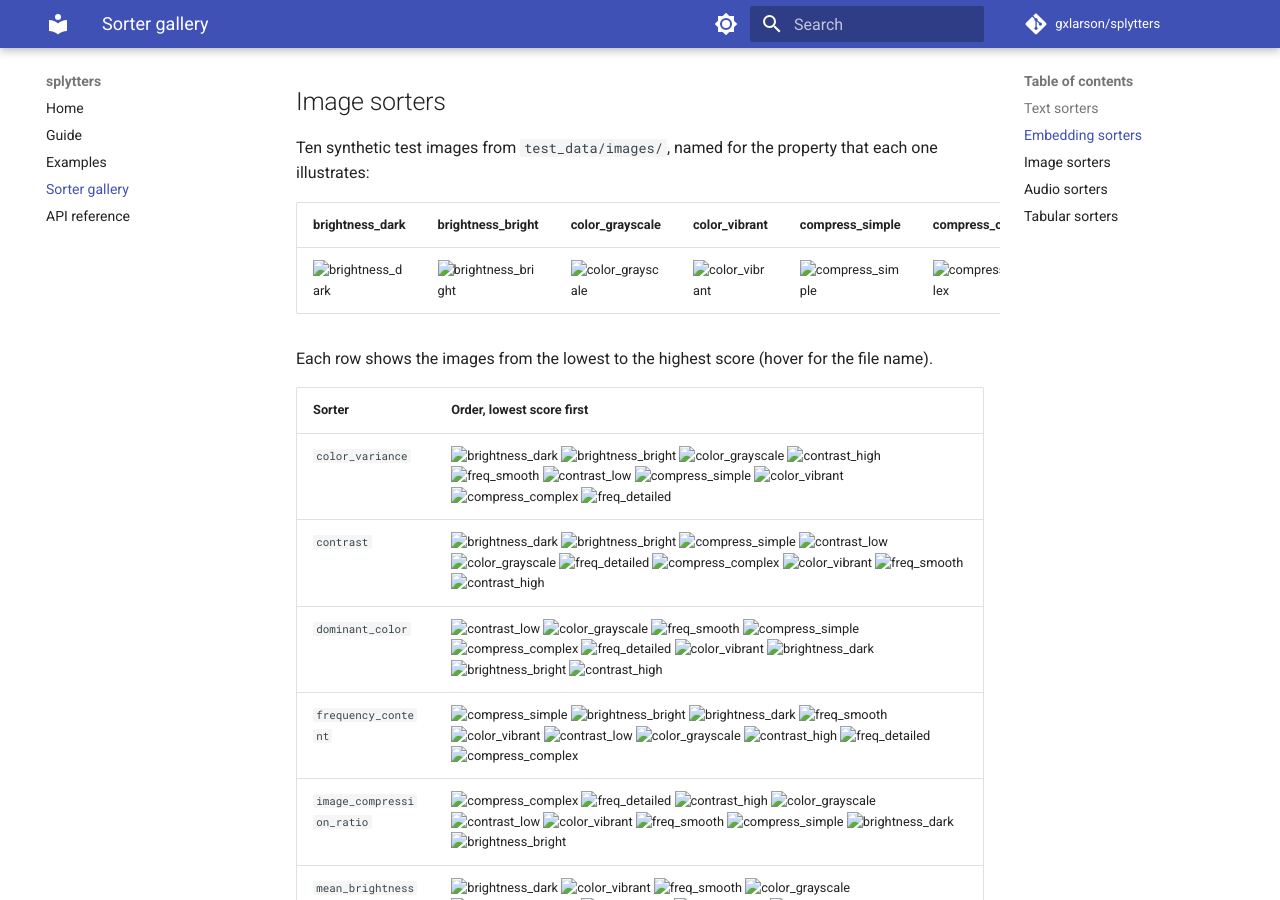
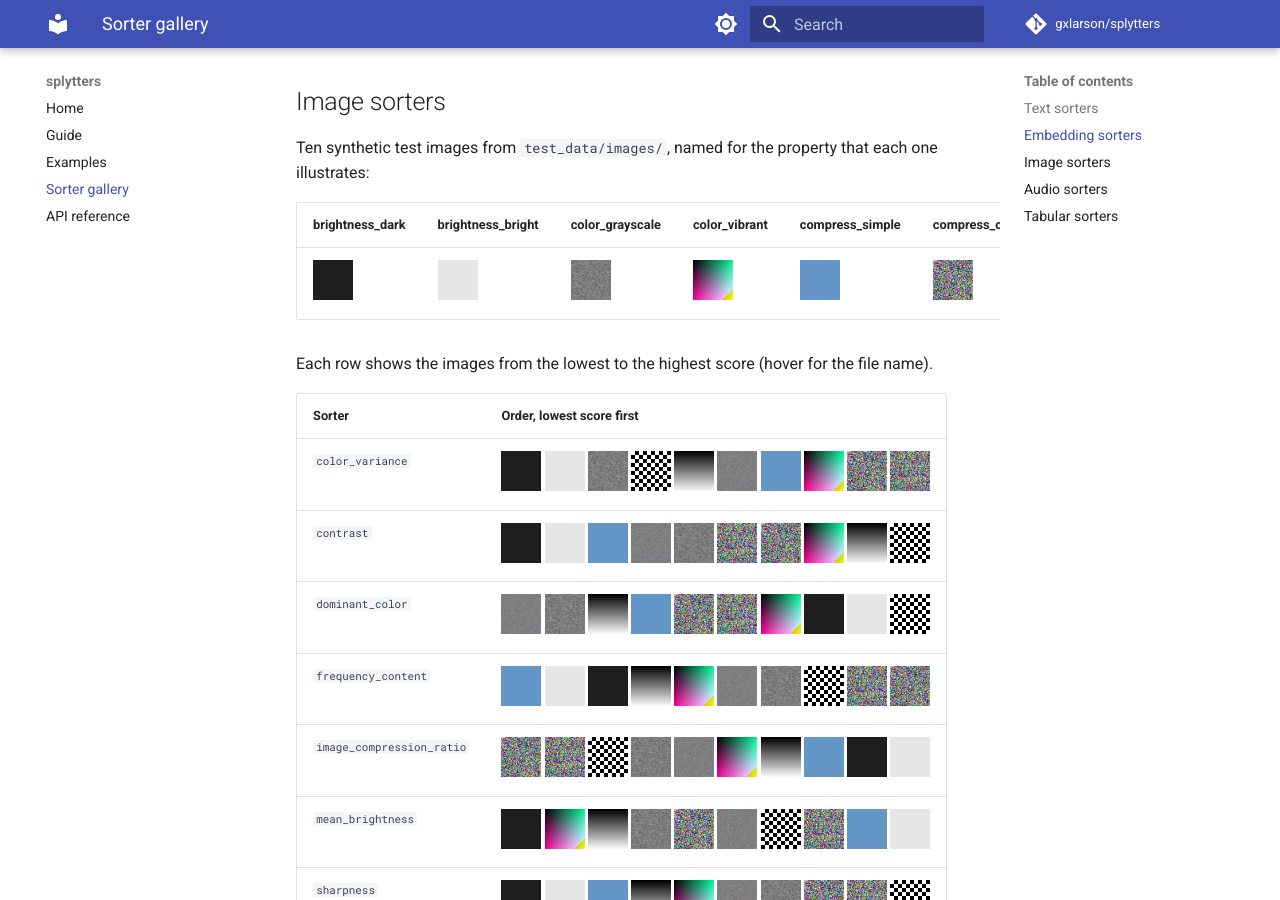
Before and after one commit to gxlarson/splytters, an MkDocs documentation site: the page built from docs/sorter_gallery.md, in a window 1280 px wide and 900 px high, scrolled down 2312 px. Built offline with MkDocs 1.6.1 and Material for MkDocs 9.7.7, drawn with Linux system fonts in a browser that asks for light colours; comment, search, counter and statistics services are not loaded.

Commit message:
docs: fix the image paths in the sorter gallery
The thumbnails were raw <img> tags with relative paths, which MkDocs does
not rewrite. With directory URLs the page is served at /sorter_gallery/,
so the browser requested /sorter_gallery/assets/gallery/*.png, which does
not exist. The generator now writes Markdown images, which MkDocs rewrites
and checks in strict mode, with attr_list for the 40-pixel width.

Co-Authored-By: Claude Opus 5.5 <noreply@anthropic.com>

```diff
--- a/docs/examples/sorter_gallery.py
+++ b/docs/examples/sorter_gallery.py
@@ -108,7 +108,9 @@ def image_section(lines: list[str]) -> None:
         paths.append(str(src))
 
     def thumb(i: int) -> str:
-        return f'<img src="assets/gallery/{IMAGES[i]}.png" width="40" title="{IMAGES[i]}">'
+        # Markdown image syntax (not raw <img>), so that MkDocs rewrites the relative
+        # path for the page's URL. The width needs the attr_list extension.
+        return f'![{IMAGES[i]}](assets/gallery/{IMAGES[i]}.png){{ width="40" title="{IMAGES[i]}" }}'
 
     lines += ["## Image sorters", "",
               "Ten synthetic test images from `test_data/images/`, named for the property "
--- a/docs/sorter_gallery.md
+++ b/docs/sorter_gallery.md
@@ -56,19 +56,19 @@ Ten synthetic test images from `test_data/images/`, named for the property that
 
 | brightness_dark | brightness_bright | color_grayscale | color_vibrant | compress_simple | compress_complex | contrast_low | contrast_high | freq_smooth | freq_detailed |
 |---|---|---|---|---|---|---|---|---|---|
-| <img src="assets/gallery/brightness_dark.png" width="40" title="brightness_dark"> | <img src="assets/gallery/brightness_bright.png" width="40" title="brightness_bright"> | <img src="assets/gallery/color_grayscale.png" width="40" title="color_grayscale"> | <img src="assets/gallery/color_vibrant.png" width="40" title="color_vibrant"> | <img src="assets/gallery/compress_simple.png" width="40" title="compress_simple"> | <img src="assets/gallery/compress_complex.png" width="40" title="compress_complex"> | <img src="assets/gallery/contrast_low.png" width="40" title="contrast_low"> | <img src="assets/gallery/contrast_high.png" width="40" title="contrast_high"> | <img src="assets/gallery/freq_smooth.png" width="40" title="freq_smooth"> | <img src="assets/gallery/freq_detailed.png" width="40" title="freq_detailed"> |
+| ![brightness_dark](assets/gallery/brightness_dark.png){ width="40" title="brightness_dark" } | ![brightness_bright](assets/gallery/brightness_bright.png){ width="40" title="brightness_bright" } | ![color_grayscale](assets/gallery/color_grayscale.png){ width="40" title="color_grayscale" } | ![color_vibrant](assets/gallery/color_vibrant.png){ width="40" title="color_vibrant" } | ![compress_simple](assets/gallery/compress_simple.png){ width="40" title="compress_simple" } | ![compress_complex](assets/gallery/compress_complex.png){ width="40" title="compress_complex" } | ![contrast_low](assets/gallery/contrast_low.png){ width="40" title="contrast_low" } | ![contrast_high](assets/gallery/contrast_high.png){ width="40" title="contrast_high" } | ![freq_smooth](assets/gallery/freq_smooth.png){ width="40" title="freq_smooth" } | ![freq_detailed](assets/gallery/freq_detailed.png){ width="40" title="freq_detailed" } |
 
 Each row shows the images from the lowest to the highest score (hover for the file name).
 
 | Sorter | Order, lowest score first |
 |---|---|
-| `color_variance` | <img src="assets/gallery/brightness_dark.png" width="40" title="brightness_dark"> <img src="assets/gallery/brightness_bright.png" width="40" title="brightness_bright"> <img src="assets/gallery/color_grayscale.png" width="40" title="color_grayscale"> <img src="assets/gallery/contrast_high.png" width="40" title="contrast_high"> <img src="assets/gallery/freq_smooth.png" width="40" title="freq_smooth"> <img src="assets/gallery/contrast_low.png" width="40" title="contrast_low"> <img src="assets/gallery/compress_simple.png" width="40" title="compress_simple"> <img src="assets/gallery/color_vibrant.png" width="40" title="color_vibrant"> <img src="assets/gallery/compress_complex.png" width="40" title="compress_complex"> <img src="assets/gallery/freq_detailed.png" width="40" title="freq_detailed"> |
-| `contrast` | <img src="assets/gallery/brightness_dark.png" width="40" title="brightness_dark"> <img src="assets/gallery/brightness_bright.png" width="40" title="brightness_bright"> <img src="assets/gallery/compress_simple.png" width="40" title="compress_simple"> <img src="assets/gallery/contrast_low.png" width="40" title="contrast_low"> <img src="assets/gallery/color_grayscale.png" width="40" title="color_grayscale"> <img src="assets/gallery/freq_detailed.png" width="40" title="freq_detailed"> <img src="assets/gallery/compress_complex.png" width="40" title="compress_complex"> <img src="assets/gallery/color_vibrant.png" width="40" title="color_vibrant"> <img src="assets/gallery/freq_smooth.png" width="40" title="freq_smooth"> <img src="assets/gallery/contrast_high.png" width="40" title="contrast_high"> |
-| `dominant_color` | <img src="assets/gallery/contrast_low.png" width="40" title="contrast_low"> <img src="assets/gallery/color_grayscale.png" width="40" title="color_grayscale"> <img src="assets/gallery/freq_smooth.png" width="40" title="freq_smooth"> <img src="assets/gallery/compress_simple.png" width="40" title="compress_simple"> <img src="assets/gallery/compress_complex.png" width="40" title="compress_complex"> <img src="assets/gallery/freq_detailed.png" width="40" title="freq_detailed"> <img src="assets/gallery/color_vibrant.png" width="40" title="color_vibrant"> <img src="assets/gallery/brightness_dark.png" width="40" title="brightness_dark"> <img src="assets/gallery/brightness_bright.png" width="40" title="brightness_bright"> <img src="assets/gallery/contrast_high.png" width="40" title="contrast_high"> |
-| `frequency_content` | <img src="assets/gallery/compress_simple.png" width="40" title="compress_simple"> <img src="assets/gallery/brightness_bright.png" width="40" title="brightness_bright"> <img src="assets/gallery/brightness_dark.png" width="40" title="brightness_dark"> <img src="assets/gallery/freq_smooth.png" width="40" title="freq_smooth"> <img src="assets/gallery/color_vibrant.png" width="40" title="color_vibrant"> <img src="assets/gallery/contrast_low.png" width="40" title="contrast_low"> <img src="assets/gallery/color_grayscale.png" width="40" title="color_grayscale"> <img src="assets/gallery/contrast_high.png" width="40" title="contrast_high"> <img src="assets/gallery/freq_detailed.png" width="40" title="freq_detailed"> <img src="assets/gallery/compress_complex.png" width="40" title="compress_complex"> |
-| `image_compression_ratio` | <img src="assets/gallery/compress_complex.png" width="40" title="compress_complex"> <img src="assets/gallery/freq_detailed.png" width="40" title="freq_detailed"> <img src="assets/gallery/contrast_high.png" width="40" title="contrast_high"> <img src="assets/gallery/color_grayscale.png" width="40" title="color_grayscale"> <img src="assets/gallery/contrast_low.png" width="40" title="contrast_low"> <img src="assets/gallery/color_vibrant.png" width="40" title="color_vibrant"> <img src="assets/gallery/freq_smooth.png" width="40" title="freq_smooth"> <img src="assets/gallery/compress_simple.png" width="40" title="compress_simple"> <img src="assets/gallery/brightness_dark.png" width="40" title="brightness_dark"> <img src="assets/gallery/brightness_bright.png" width="40" title="brightness_bright"> |
-| `mean_brightness` | <img src="assets/gallery/brightness_dark.png" width="40" title="brightness_dark"> <img src="assets/gallery/color_vibrant.png" width="40" title="color_vibrant"> <img src="assets/gallery/freq_smooth.png" width="40" title="freq_smooth"> <img src="assets/gallery/color_grayscale.png" width="40" title="color_grayscale"> <img src="assets/gallery/compress_complex.png" width="40" title="compress_complex"> <img src="assets/gallery/contrast_low.png" width="40" title="contrast_low"> <img src="assets/gallery/contrast_high.png" width="40" title="contrast_high"> <img src="assets/gallery/freq_detailed.png" width="40" title="freq_detailed"> <img src="assets/gallery/compress_simple.png" width="40" title="compress_simple"> <img src="assets/gallery/brightness_bright.png" width="40" title="brightness_bright"> |
-| `sharpness` | <img src="assets/gallery/brightness_dark.png" width="40" title="brightness_dark"> <img src="assets/gallery/brightness_bright.png" width="40" title="brightness_bright"> <img src="assets/gallery/compress_simple.png" width="40" title="compress_simple"> <img src="assets/gallery/freq_smooth.png" width="40" title="freq_smooth"> <img src="assets/gallery/color_vibrant.png" width="40" title="color_vibrant"> <img src="assets/gallery/contrast_low.png" width="40" title="contrast_low"> <img src="assets/gallery/color_grayscale.png" width="40" title="color_grayscale"> <img src="assets/gallery/compress_complex.png" width="40" title="compress_complex"> <img src="assets/gallery/freq_detailed.png" width="40" title="freq_detailed"> <img src="assets/gallery/contrast_high.png" width="40" title="contrast_high"> |
+| `color_variance` | ![brightness_dark](assets/gallery/brightness_dark.png){ width="40" title="brightness_dark" } ![brightness_bright](assets/gallery/brightness_bright.png){ width="40" title="brightness_bright" } ![color_grayscale](assets/gallery/color_grayscale.png){ width="40" title="color_grayscale" } ![contrast_high](assets/gallery/contrast_high.png){ width="40" title="contrast_high" } ![freq_smooth](assets/gallery/freq_smooth.png){ width="40" title="freq_smooth" } ![contrast_low](assets/gallery/contrast_low.png){ width="40" title="contrast_low" } ![compress_simple](assets/gallery/compress_simple.png){ width="40" title="compress_simple" } ![color_vibrant](assets/gallery/color_vibrant.png){ width="40" title="color_vibrant" } ![compress_complex](assets/gallery/compress_complex.png){ width="40" title="compress_complex" } ![freq_detailed](assets/gallery/freq_detailed.png){ width="40" title="freq_detailed" } |
+| `contrast` | ![brightness_dark](assets/gallery/brightness_dark.png){ width="40" title="brightness_dark" } ![brightness_bright](assets/gallery/brightness_bright.png){ width="40" title="brightness_bright" } ![compress_simple](assets/gallery/compress_simple.png){ width="40" title="compress_simple" } ![contrast_low](assets/gallery/contrast_low.png){ width="40" title="contrast_low" } ![color_grayscale](assets/gallery/color_grayscale.png){ width="40" title="color_grayscale" } ![freq_detailed](assets/gallery/freq_detailed.png){ width="40" title="freq_detailed" } ![compress_complex](assets/gallery/compress_complex.png){ width="40" title="compress_complex" } ![color_vibrant](assets/gallery/color_vibrant.png){ width="40" title="color_vibrant" } ![freq_smooth](assets/gallery/freq_smooth.png){ width="40" title="freq_smooth" } ![contrast_high](assets/gallery/contrast_high.png){ width="40" title="contrast_high" } |
+| `dominant_color` | ![contrast_low](assets/gallery/contrast_low.png){ width="40" title="contrast_low" } ![color_grayscale](assets/gallery/color_grayscale.png){ width="40" title="color_grayscale" } ![freq_smooth](assets/gallery/freq_smooth.png){ width="40" title="freq_smooth" } ![compress_simple](assets/gallery/compress_simple.png){ width="40" title="compress_simple" } ![compress_complex](assets/gallery/compress_complex.png){ width="40" title="compress_complex" } ![freq_detailed](assets/gallery/freq_detailed.png){ width="40" title="freq_detailed" } ![color_vibrant](assets/gallery/color_vibrant.png){ width="40" title="color_vibrant" } ![brightness_dark](assets/gallery/brightness_dark.png){ width="40" title="brightness_dark" } ![brightness_bright](assets/gallery/brightness_bright.png){ width="40" title="brightness_bright" } ![contrast_high](assets/gallery/contrast_high.png){ width="40" title="contrast_high" } |
+| `frequency_content` | ![compress_simple](assets/gallery/compress_simple.png){ width="40" title="compress_simple" } ![brightness_bright](assets/gallery/brightness_bright.png){ width="40" title="brightness_bright" } ![brightness_dark](assets/gallery/brightness_dark.png){ width="40" title="brightness_dark" } ![freq_smooth](assets/gallery/freq_smooth.png){ width="40" title="freq_smooth" } ![color_vibrant](assets/gallery/color_vibrant.png){ width="40" title="color_vibrant" } ![contrast_low](assets/gallery/contrast_low.png){ width="40" title="contrast_low" } ![color_grayscale](assets/gallery/color_grayscale.png){ width="40" title="color_grayscale" } ![contrast_high](assets/gallery/contrast_high.png){ width="40" title="contrast_high" } ![freq_detailed](assets/gallery/freq_detailed.png){ width="40" title="freq_detailed" } ![compress_complex](assets/gallery/compress_complex.png){ width="40" title="compress_complex" } |
+| `image_compression_ratio` | ![compress_complex](assets/gallery/compress_complex.png){ width="40" title="compress_complex" } ![freq_detailed](assets/gallery/freq_detailed.png){ width="40" title="freq_detailed" } ![contrast_high](assets/gallery/contrast_high.png){ width="40" title="contrast_high" } ![color_grayscale](assets/gallery/color_grayscale.png){ width="40" title="color_grayscale" } ![contrast_low](assets/gallery/contrast_low.png){ width="40" title="contrast_low" } ![color_vibrant](assets/gallery/color_vibrant.png){ width="40" title="color_vibrant" } ![freq_smooth](assets/gallery/freq_smooth.png){ width="40" title="freq_smooth" } ![compress_simple](assets/gallery/compress_simple.png){ width="40" title="compress_simple" } ![brightness_dark](assets/gallery/brightness_dark.png){ width="40" title="brightness_dark" } ![brightness_bright](assets/gallery/brightness_bright.png){ width="40" title="brightness_bright" } |
+| `mean_brightness` | ![brightness_dark](assets/gallery/brightness_dark.png){ width="40" title="brightness_dark" } ![color_vibrant](assets/gallery/color_vibrant.png){ width="40" title="color_vibrant" } ![freq_smooth](assets/gallery/freq_smooth.png){ width="40" title="freq_smooth" } ![color_grayscale](assets/gallery/color_grayscale.png){ width="40" title="color_grayscale" } ![compress_complex](assets/gallery/compress_complex.png){ width="40" title="compress_complex" } ![contrast_low](assets/gallery/contrast_low.png){ width="40" title="contrast_low" } ![contrast_high](assets/gallery/contrast_high.png){ width="40" title="contrast_high" } ![freq_detailed](assets/gallery/freq_detailed.png){ width="40" title="freq_detailed" } ![compress_simple](assets/gallery/compress_simple.png){ width="40" title="compress_simple" } ![brightness_bright](assets/gallery/brightness_bright.png){ width="40" title="brightness_bright" } |
+| `sharpness` | ![brightness_dark](assets/gallery/brightness_dark.png){ width="40" title="brightness_dark" } ![brightness_bright](assets/gallery/brightness_bright.png){ width="40" title="brightness_bright" } ![compress_simple](assets/gallery/compress_simple.png){ width="40" title="compress_simple" } ![freq_smooth](assets/gallery/freq_smooth.png){ width="40" title="freq_smooth" } ![color_vibrant](assets/gallery/color_vibrant.png){ width="40" title="color_vibrant" } ![contrast_low](assets/gallery/contrast_low.png){ width="40" title="contrast_low" } ![color_grayscale](assets/gallery/color_grayscale.png){ width="40" title="color_grayscale" } ![compress_complex](assets/gallery/compress_complex.png){ width="40" title="compress_complex" } ![freq_detailed](assets/gallery/freq_detailed.png){ width="40" title="freq_detailed" } ![contrast_high](assets/gallery/contrast_high.png){ width="40" title="contrast_high" } |
 
 ## Audio sorters
 
--- a/mkdocs.yml
+++ b/mkdocs.yml
@@ -57,6 +57,7 @@ plugins:
 
 markdown_extensions:
   - admonition
+  - attr_list
   - toc:
       permalink: true
   - pymdownx.highlight:
```
